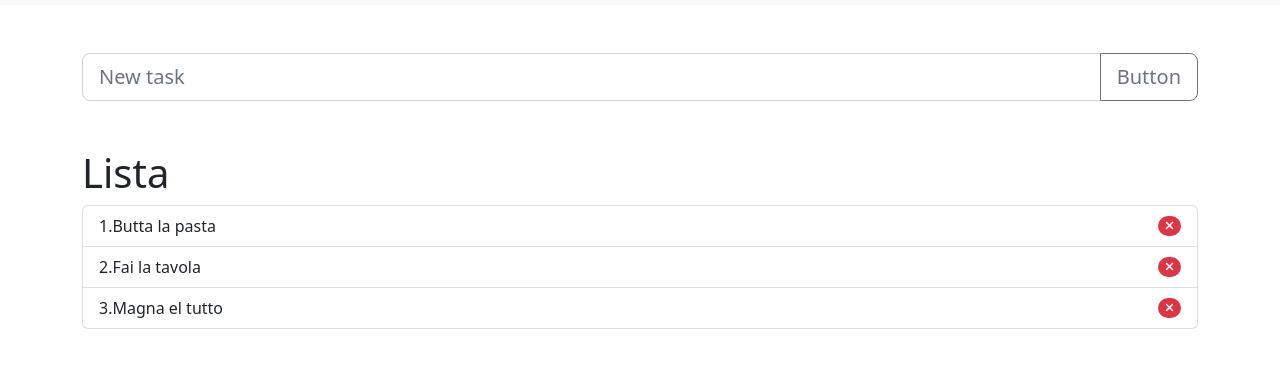
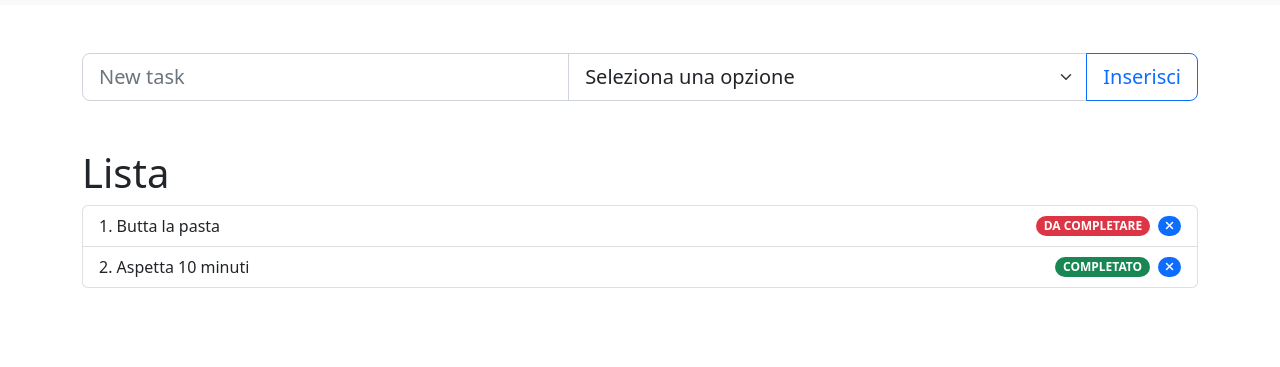
Before and after one commit to UmbertoDV/vue-todolist, a plain HTML site: page index.html in a window 1280 px wide. Shown: the part 51-418 px from the top of the page. Drawn offline with nearby package versions, Linux system fonts and the light colour scheme.

Commit message:
try completed or no

```diff
--- a/index.html
+++ b/index.html
@@ -54,19 +54,29 @@
 			<div class="container">
 				<div class="input-group input-group-lg my-5">
 					<input
-						v-model="newTask"
+						v-model="newTask.todo"
 						type="text"
 						class="form-control"
 						placeholder="New task"
 						aria-label="New task"
 						aria-describedby="button-addon2"
 					/>
+					<select
+						class="form-select"
+						aria-label="Default select example"
+						width="10"
+					>
+						<option selected>Seleziona una opzione</option>
+						<option value="1">COMPLETATO</option>
+						<option value="2">DA COMPLETARE</option>
+					</select>
 					<button
-						class="btn btn-outline-secondary"
+						@click="addTask()"
+						class="btn btn-outline-primary"
 						type="button"
 						id="button-addon2"
 					>
-						Button
+						Inserisci
 					</button>
 				</div>
 				<h1>Lista</h1>
@@ -75,10 +85,19 @@
 						v-for="(task, index) in tasks"
 						class="list-group-item d-flex align-items-center"
 					>
-						{{ task }}
+						&#8291; {{ task.todo }}
+						<span
+							v-if="task.done"
+							class="badge rounded-pill bg-success ms-auto mx-2"
+						>
+							COMPLETATO
+						</span>
+						<span v-else class="badge rounded-pill bg-danger ms-auto mx-2">
+							DA COMPLETARE
+						</span>
 						<span
 							@click="removeTask(index)"
-							class="badge bg-danger rounded-pill ms-auto"
+							class="badge bg-primary rounded-pill"
 						>
 							<i class="fa-solid fa-xmark"></i>
 						</span>
--- a/js/main.js
+++ b/js/main.js
@@ -3,13 +3,29 @@ const { createApp } = Vue;
 createApp({
 	data() {
 		return {
-			tasks: ["Butta la pasta", "Fai la tavola", "Magna el tutto"],
-			newTask: "",
+			tasks: [
+				{
+					todo: "Butta la pasta",
+					done: false,
+				},
+				{
+					todo: "Aspetta 10 minuti",
+					done: true,
+				},
+			],
+			newTask: { todo: "", done: false },
 		};
 	},
 
 	methods: {
-		addTask() {},
+		addTask() {
+			// console.log(this.newTask);
+			const newTask = {
+				todo: this.newTask.title,
+				done: false,
+			};
+			this.tasks.push(this.newTask);
+		},
 
 		removeTask(i) {
 			this.tasks.splice(i, 1);
```
